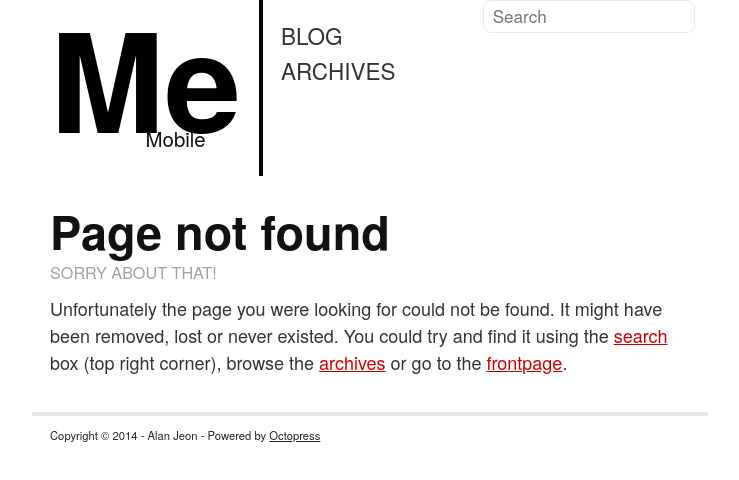
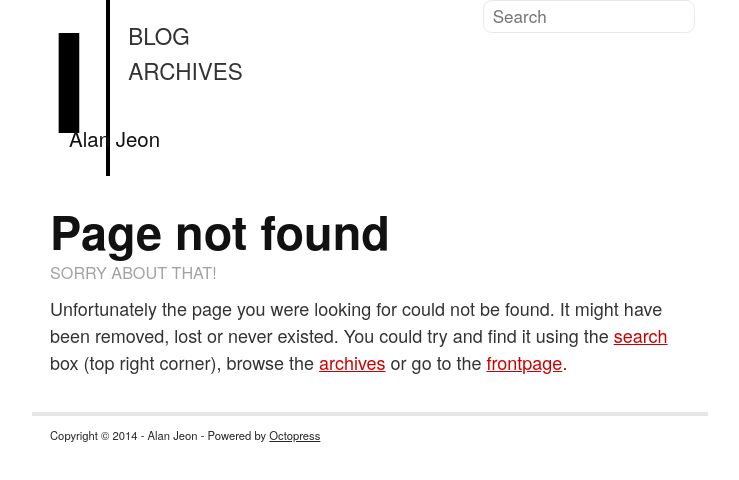
Before and after one commit to skyisle/skyisle.github.io, a plain HTML site: page 404.html in a window 1280 px wide. Shown: the whole page, without its empty margins (270-1009 px from the left). Drawn offline with Linux system fonts and the light colour scheme.

Commit message:
Site updated at 2014-03-16 15:36:31 UTC

```diff
--- a/404.html
+++ b/404.html
@@ -5,7 +5,7 @@
 <!--[if (gt IE 8)|(gt IEMobile 7)|!(IEMobile)|!(IE)]><!--><html class="no-js" lang="en"><!--<![endif]-->
 <head>
   <meta charset="utf-8">
-  <title>Mobile</title>
+  <title>Alan Jeon</title>
   <meta name="author" content="Alan Jeon">
 
 
@@ -25,7 +25,7 @@
   <script src="/javascripts/modernizr-2.0.js"></script>
   <script src="/javascripts/ender.js"></script>
   <script src="/javascripts/octopress.js" type="text/javascript"></script>
-  <link href="/atom.xml" rel="alternate" title="Mobile" type="application/atom+xml">
+  <link href="/atom.xml" rel="alternate" title="Alan Jeon" type="application/atom+xml">
   <!--Fonts from Google"s Web font directory at http://google.com/webfonts -->
 <link href="http://fonts.googleapis.com/css?family=PT+Serif:regular,italic,bold,bolditalic" rel="stylesheet" type="text/css">
 <link href="http://fonts.googleapis.com/css?family=PT+Sans:regular,italic,bold,bolditalic" rel="stylesheet" type="text/css">
@@ -36,9 +36,9 @@
 
 <body   class="no-sidebar"  >
   <header role="banner"><hgroup>
-  <h1>Mobile</h1>
+  <h1>Alan Jeon</h1>
 
-    <h2><a href="/">Me</a></h2>
+    <h2><a href="/">I</a></h2>
 
 </hgroup>
 
--- a/atom.xml
+++ b/atom.xml
@@ -1,10 +1,10 @@
 <?xml version="1.0" encoding="utf-8"?>
 <feed xmlns="http://www.w3.org/2005/Atom">
 
-  <title><![CDATA[Mobile]]></title>
+  <title><![CDATA[Alan Jeon]]></title>
   <link href="http://skyisle.github.io/atom.xml" rel="self"/>
   <link href="http://skyisle.github.io/"/>
-  <updated>2014-03-17T00:28:48+09:00</updated>
+  <updated>2014-03-17T00:36:27+09:00</updated>
   <id>http://skyisle.github.io/</id>
   <author>
     <name><![CDATA[Alan Jeon]]></name>
```
Also changed, not shown: about/index.html (+4 -4 lines), blog/2014/03/16/sae-beulrogeu/index.html (+4 -4 lines), blog/archives/index.html (+4 -4 lines), index.html (+4 -4 lines).
